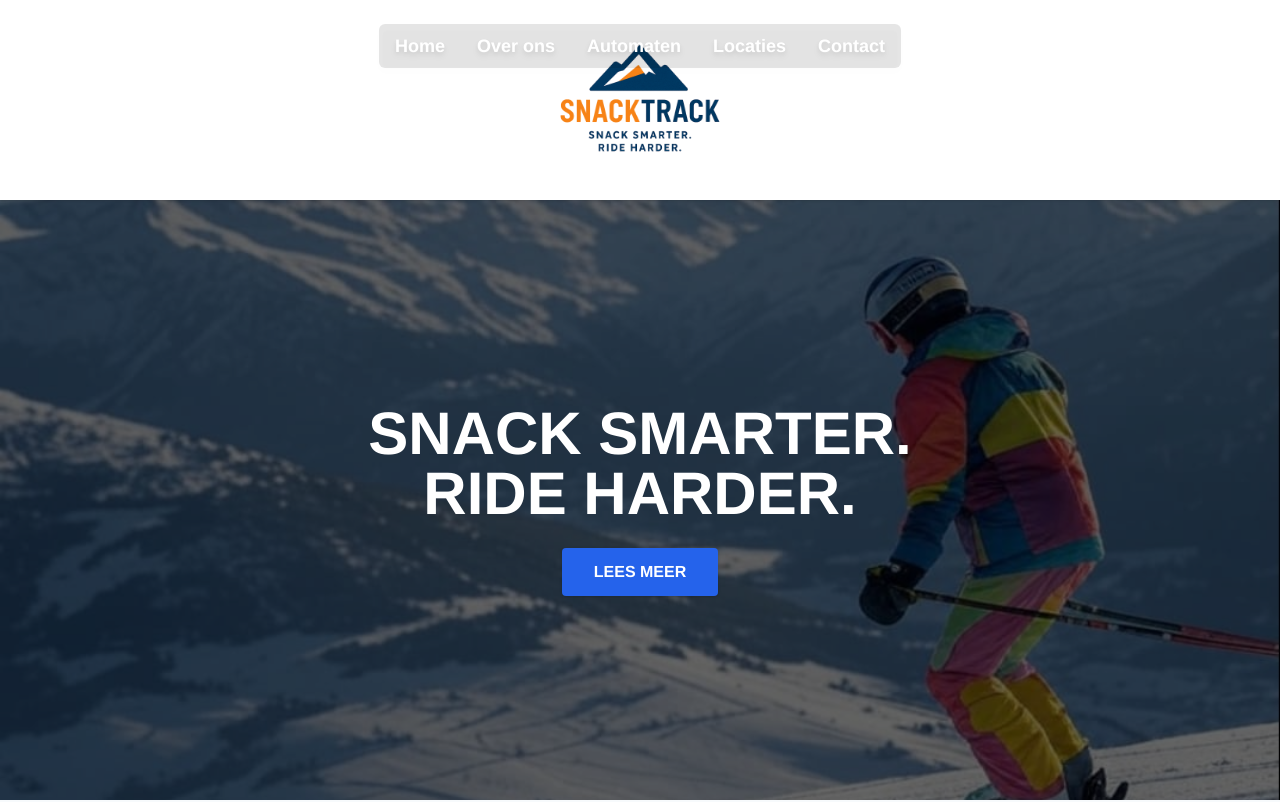
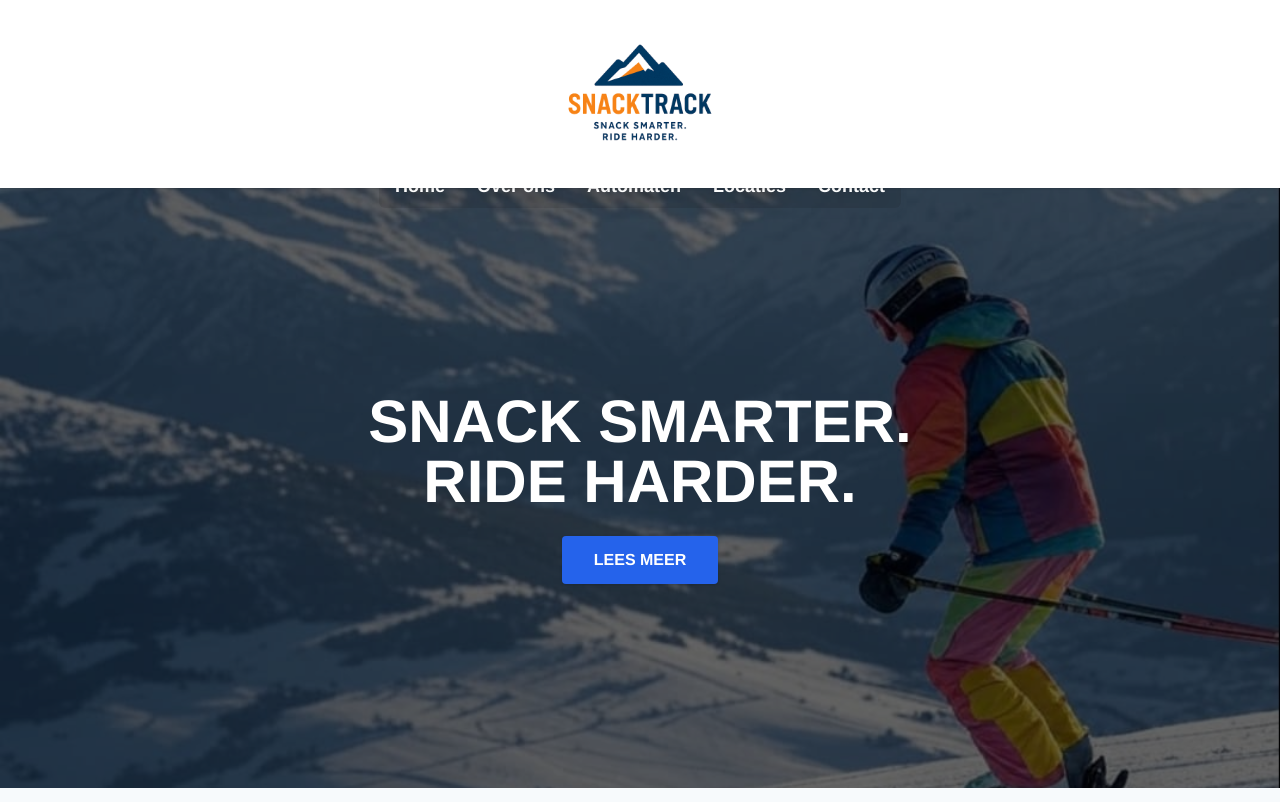
Before and after one commit to snacktracknl/snacktrack-website, a Next.js app: page / in a window 1280 px wide. Shown: the top 802 px of the page. Built offline with nearby package versions, Linux system fonts and the light colour scheme.

Commit message:
Update Navbar.tsx

```diff
--- a/components/Navbar.tsx
+++ b/components/Navbar.tsx
@@ -5,15 +5,15 @@ export default function Navbar() {
   return (
     <>
       {/* Witte balk met logo */}
-      <div className="bg-white shadow py-0 z-50 relative">
+      <div className="bg-white shadow py-1 z-50 relative">
         <div className="flex justify-center">
-          <Image src="/images/logo.png" alt="SnackTrack logo" width={200} height={200} />
+          <Image src="/images/logo.png" alt="SnackTrack logo" width={180} height={180} />
         </div>
       </div>
 
-      {/* Zichtbare navigatie bovenop hero-afbeelding */}
-      <nav className="absolute top-6 left-0 w-full z-50">
-        <ul className="flex justify-center gap-8 text-lg font-bold text-white drop-shadow-md bg-black bg-opacity-10 py-2 px-4 rounded-md max-w-fit mx-auto">
+      {/* Navigatie onder de logo-balk, maar over hero */}
+      <nav className="absolute z-40 left-0 w-full mt-[-1.5rem]">
+        <ul className="flex justify-center gap-8 text-lg font-bold text-white drop-shadow-lg bg-black bg-opacity-10 py-2 px-4 rounded-md max-w-fit mx-auto">
           <li><Link href="/" className="hover:underline">Home</Link></li>
           <li><Link href="/over-ons" className="hover:underline">Over ons</Link></li>
           <li><Link href="/automaten" className="hover:underline">Automaten</Link></li>
```
